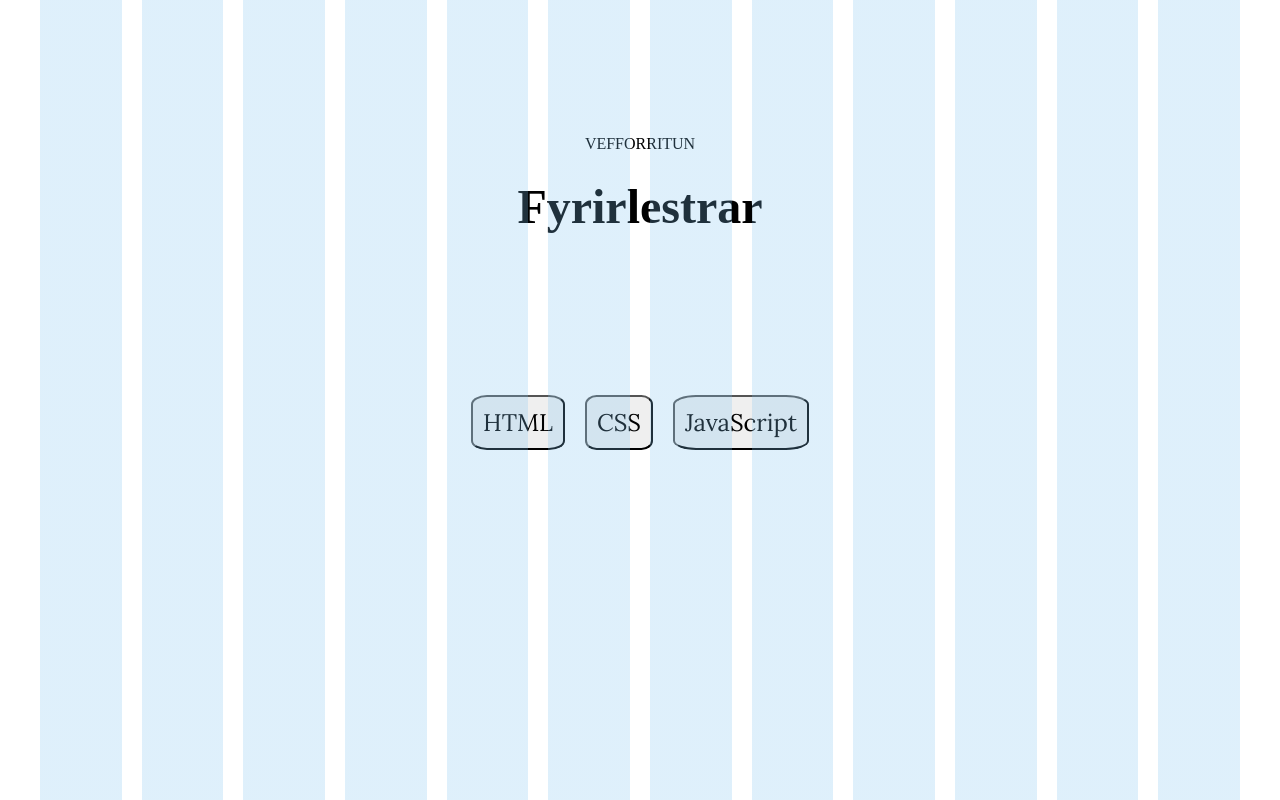
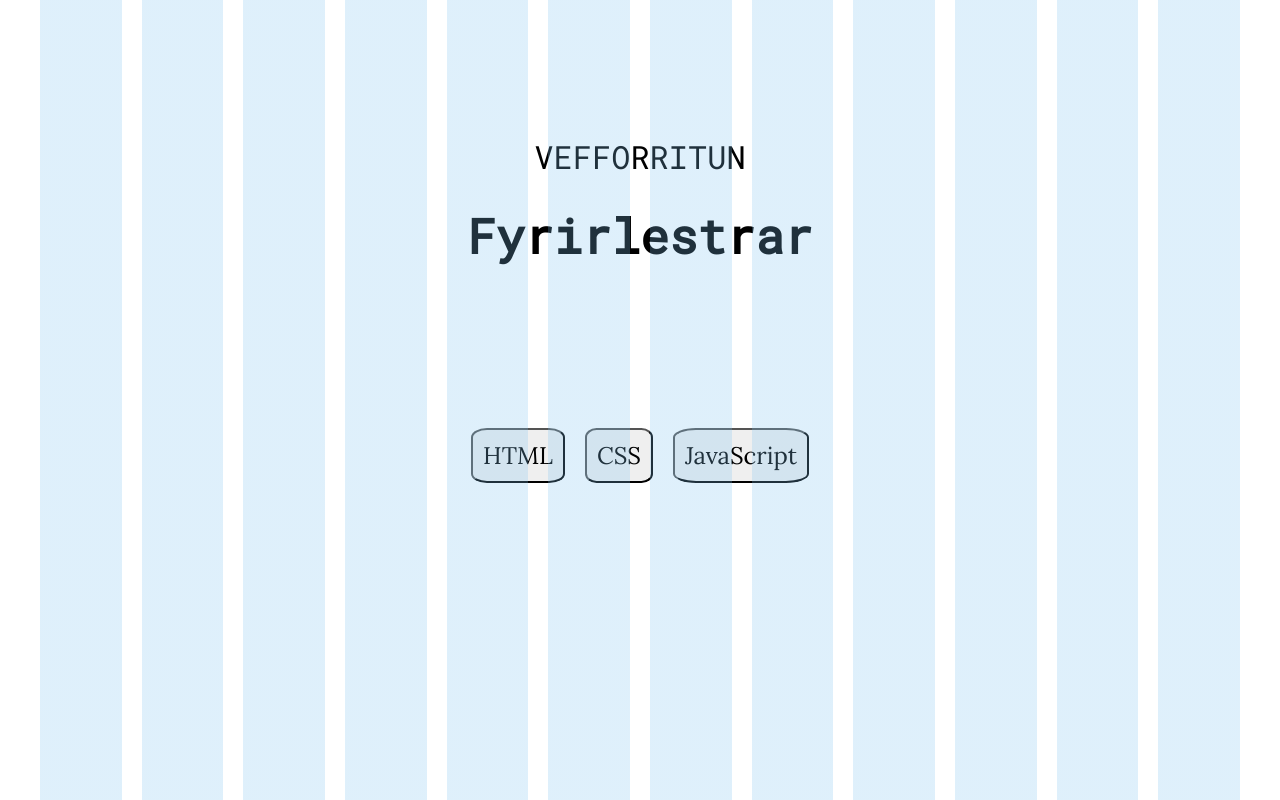
Before and after one commit to brynjarj13/Hopverkefni-2, a website with bundled scripts: page index.html in a window 1280 px wide. Built offline with nearby package versions, Linux system fonts and the light colour scheme; files whose address does not match are found by name.

Commit message:
final udate

```diff
--- a/src/styles/index.scss
+++ b/src/styles/index.scss
@@ -15,6 +15,7 @@
 
 .title {
   display: flex;
+  font-size: 2*$font;
   flex-direction: column;
   justify-content: center;
 }
@@ -24,6 +25,7 @@
   justify-content: center;
   padding-top: $gutter/2;
   margin-bottom: $font;
+  font-family: $font-heading;
   font-size: 3*$font;
 }
 
@@ -32,6 +34,7 @@
   justify-content: center;
   padding-top: $gutter/2;
   margin-bottom: $font;
+  font-family: $font-heading;
 }
 
 .main__index {
```
